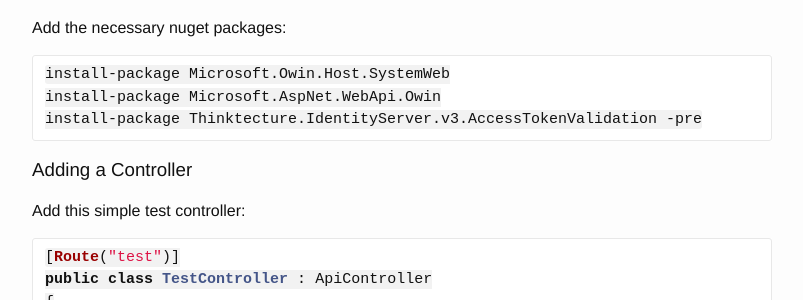
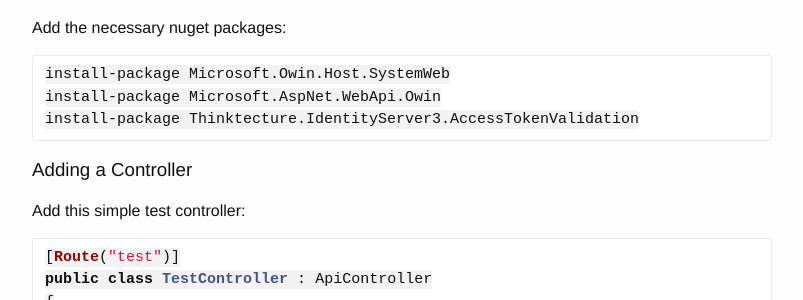
Before and after one commit to IdentityServer/Documentation, a Jekyll site: the page built from docs/overview/simplestOAuth.md, in a window 1280 px wide and 900 px high, scrolled down 3127 px. Shown: the part 194-494 px from the top of the window, without its empty margins (238-1041 px from the left). Built offline with Jekyll 4.4.1, drawn with Linux system fonts in a browser that asks for light colours; Markdown is read by kramdown in place of the engine named in the settings; some of the changed text lies outside the part shown.

Commit message:
Update simplestOAuth.md

````diff
--- a/docs/overview/simplestOAuth.md
+++ b/docs/overview/simplestOAuth.md
@@ -26,7 +26,7 @@
 Start by creating a standard console application and add IdentityServer via nuget:
 
 ```
-install-package Thinktecture.IdentityServer.v3 -pre
+install-package Thinktecture.IdentityServer3
 ```
 
 ###Registering the API
@@ -148,7 +148,7 @@
 ```
 install-package Microsoft.Owin.Host.SystemWeb
 install-package Microsoft.AspNet.WebApi.Owin
-install-package Thinktecture.IdentityServer.v3.AccessTokenValidation -pre
+install-package Thinktecture.IdentityServer3.AccessTokenValidation
 ```
 
 ###Adding a Controller
````
